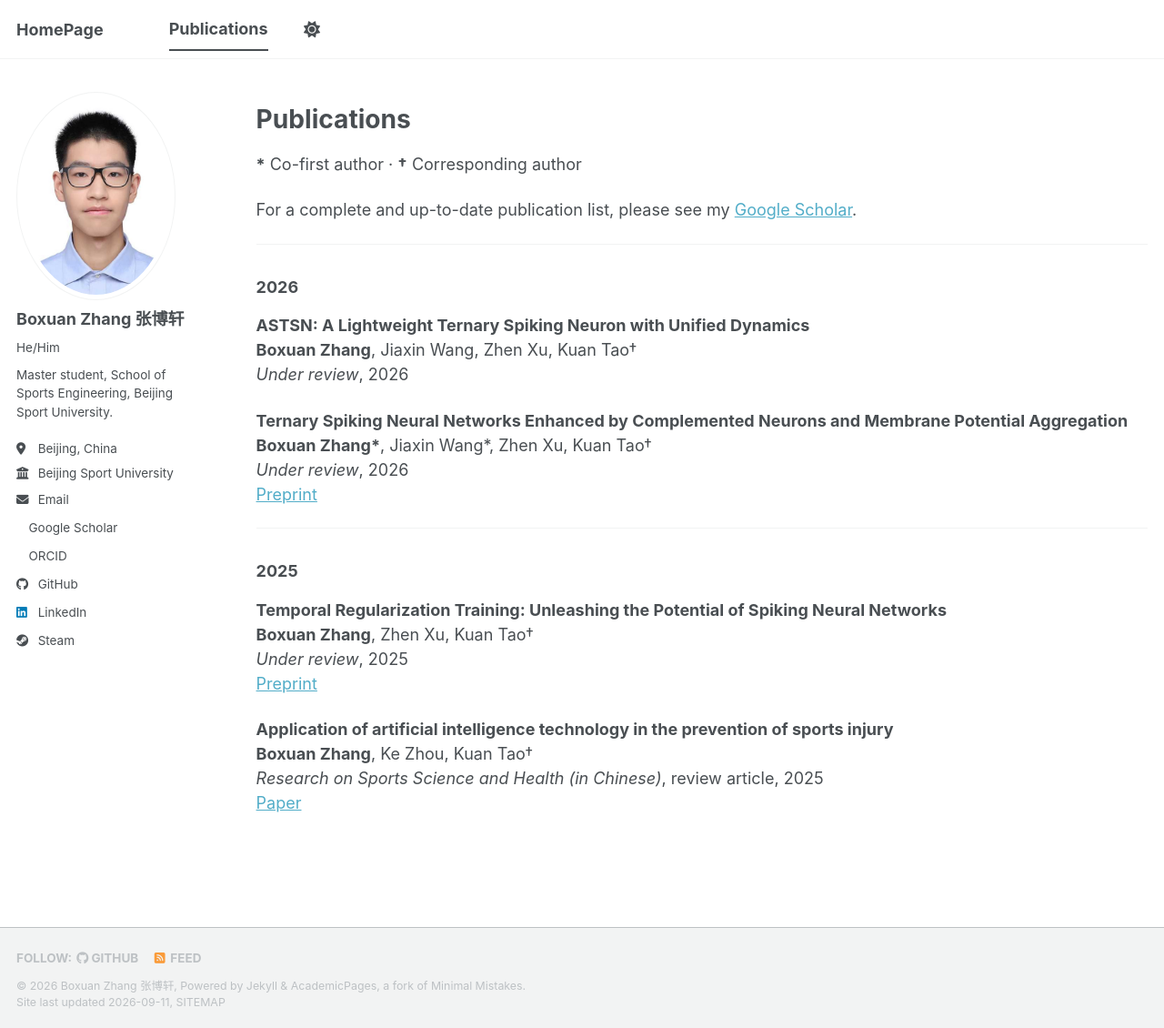
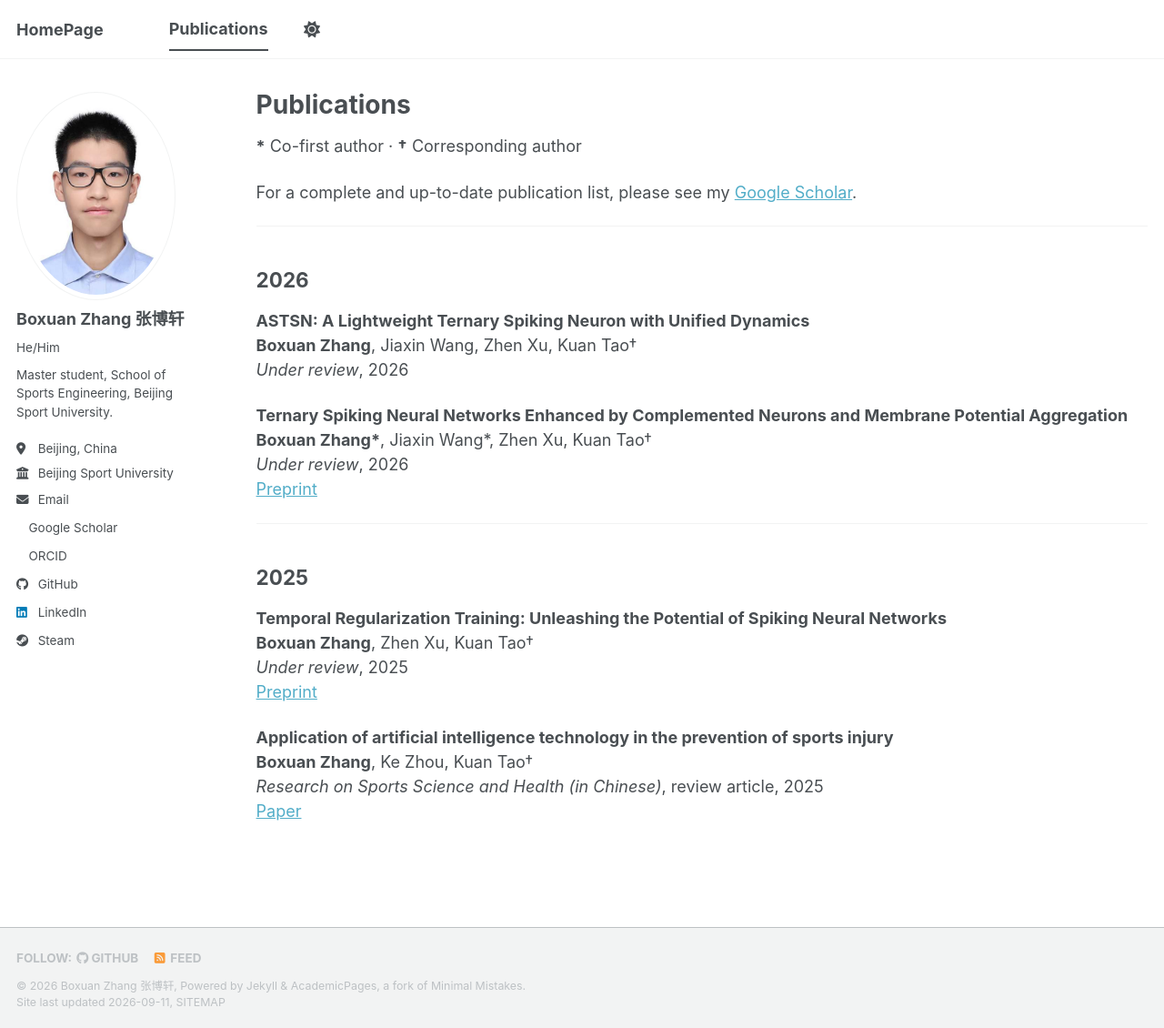
Before and after one commit to ZBX05/ZBX05.github.io, a Jekyll site: the page built from _pages/publications.md, in a window 1280 px wide and 1130 px high. Shown: the whole window at 91% size. Built offline with Jekyll 4.4.1, drawn with Linux system fonts in a browser that asks for light colours; a style sheet for code colours, icons or effects is not loaded.

Commit message:
2026/9/11 From pc. Fix bugs.

```diff
--- a/_config.yml
+++ b/_config.yml
@@ -66,7 +66,7 @@ author:
   keybase          : # Username
   instagram        : # Username
   lastfm           : # Username
-  linkedin         : "www.linkedin.com/in/boxuan-zhang-044717376"
+  linkedin         : "boxuan-zhang-044717376"
   mastodon         : # URL
   medium           : # URL
   pinterest        : # Username
--- a/_includes/author-profile.html
+++ b/_includes/author-profile.html
@@ -141,8 +141,11 @@
       {% if author.soundcloud %}
         <li><a href="https://soundcloud.com/{{ author.soundcloud }}"><i class="fab fa-fw fa-soundcloud icon-pad-right" aria-hidden="true"></i>Soundcloud</a></li>
       {% endif %}
+      <!-- {% if author.steam %}
+        <li><a href="https://steamcommunity.com/id/{{ author.steam }}"><i class="fab fa-fw fa-steam icon-pad-right" aria-hidden="true"></i>Steam</a></li>
+      {% endif %} -->
       {% if author.steam %}
-        <li><a href="https://steamcommunity.com/id/{{ author.steam }}"><i class="fab fa-fw fa-steam icon-pad-right" aria-hidden="true"></i>Steam</a></li>
+        <li><a href="author.steam"><i class="fab fa-fw fa-steam icon-pad-right" aria-hidden="true"></i>Steam</a></li>
       {% endif %}
       {% if author.telegram %}
         <li><a href="{{ author.telegram }}"><i class="fab fa-fw fa-telegram icon-pad-right" aria-hidden="true"></i>Telegram</a></li>
--- a/_pages/publications.md
+++ b/_pages/publications.md
@@ -1,11 +1,9 @@
 ---
 layout: archive
-title: ""
+title: "Publications"
 permalink: /publications/
 author_profile: true
 ---
-
-# Publications
 
 **\*** Co-first author · **†** Corresponding author
 
@@ -13,7 +11,7 @@ For a complete and up-to-date publication list, please see my [Google Scholar](h
 
 ---
 
-### 2026
+## 2026
 
 **ASTSN: A Lightweight Ternary Spiking Neuron with Unified Dynamics**
 **Boxuan Zhang**, Jiaxin Wang, Zhen Xu, Kuan Tao†
@@ -26,7 +24,7 @@ For a complete and up-to-date publication list, please see my [Google Scholar](h
 
 ---
 
-### 2025
+## 2025
 
 **Temporal Regularization Training: Unleashing the Potential of Spiking Neural Networks**
 **Boxuan Zhang**, Zhen Xu, Kuan Tao†
```
